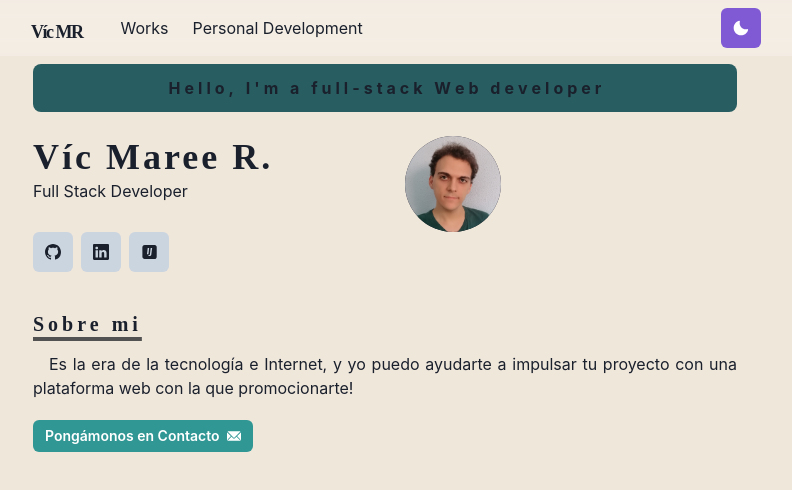
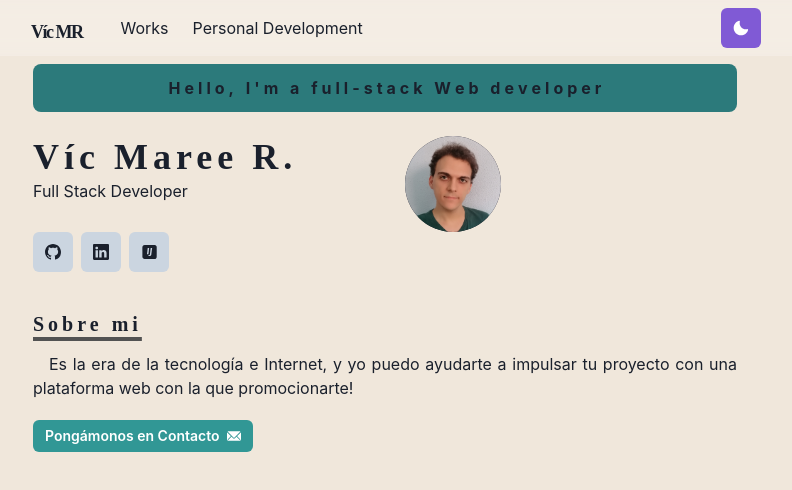
Before and after one commit to AppDeveloperVM/portfolio, a Next.js app: page / in a window 1280 px wide. Shown: the top 490 px of the page, without its empty margins (255-1047 px from the left). Built offline with nearby package versions, Linux system fonts and the light colour scheme; a web font is replaced by a local one.

Commit message:
Update index.js

```diff
--- a/pages/index.js
+++ b/pages/index.js
@@ -13,7 +13,7 @@ const Page = () => {
 
     return (
     <Container maxW='container.xl'>
-        <Box borderRadius="lg" bg="teal.700" p={3} mb={6} align="center" mt={2}>
+        <Box borderRadius="lg" bg="teal.600" p={3} mb={6} align="center" mt={2}>
         <Text id="txt" fontWeight="bold" color="gray.800"> <CodeWriting/>  </Text>
         </Box>
 
@@ -23,7 +23,7 @@ const Page = () => {
             <SimpleGrid columns={2} spacing={10}>
                 <Box flexGrow={1}>
 
-                    <Heading as="h2" variant="page-title" letter-spacing="15px">
+                    <Heading as="h2" variant="page-title" letterSpacing="5px">
                         Víc Maree R.
                     </Heading>
                     <p>
```
